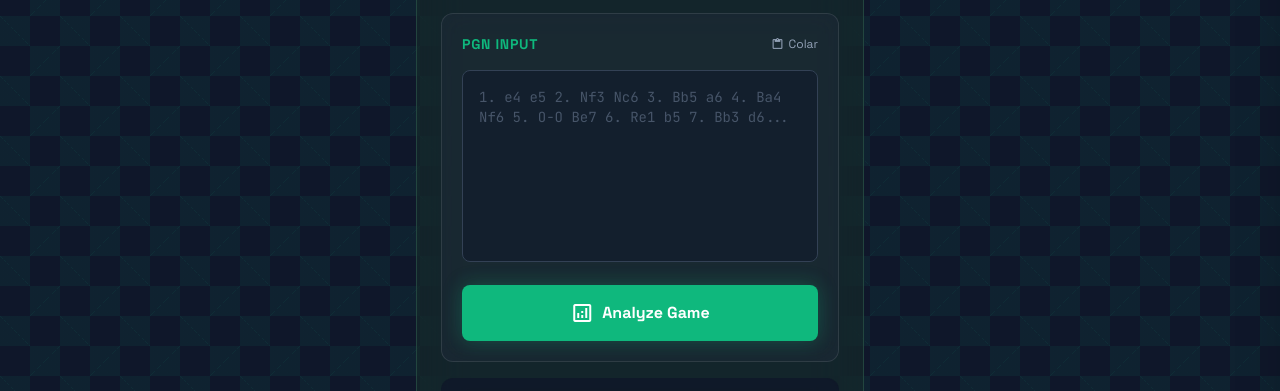
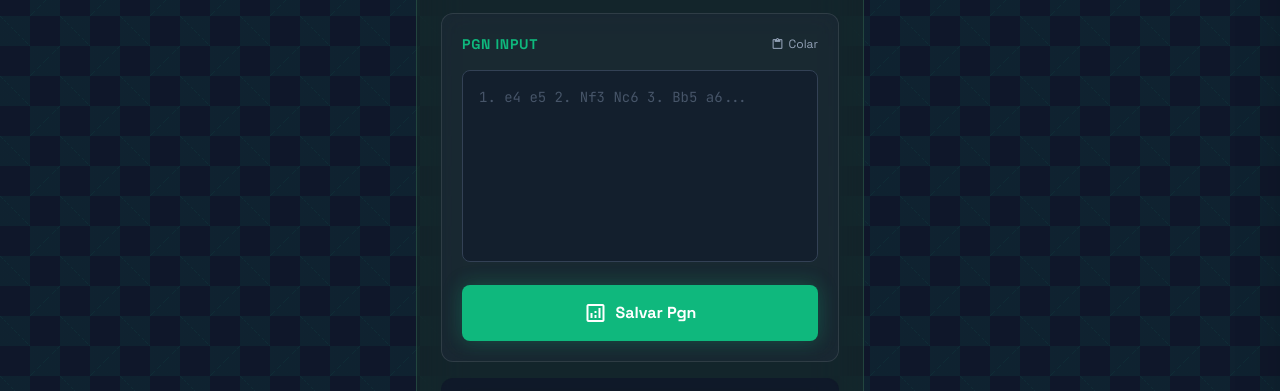
Before and after one commit to samuel-Mdcosta/frontChessTutorAi, a React (Vite) app: page /games in a window 1280 px wide. Shown: the part 194-585 px from the top of the page. Built offline with nearby package versions, Linux system fonts and the light colour scheme; no server answers; sample sign-in values are in the browser's storage.

Commit message:
[FIX] add pgn games at db

```diff
--- a/src/pages/Games.jsx
+++ b/src/pages/Games.jsx
@@ -1,21 +1,18 @@
-import { useEffect, useState } from "react";
+import { useEffect, useState, useCallback } from "react";
 import axios from "axios";
 import { useNavigate } from "react-router-dom";
 
 export default function Games() {
   const [games, setGames] = useState([]);
   const [loading, setLoading] = useState(true);
+
+  const [pgnInput, setPgnInput] = useState("");
+  const [isSaving, setIsSaving] = useState(false);
+
   const navigate = useNavigate();
-
   const username = localStorage.getItem("username");
 
-  useEffect(() => {
-    if (!username) {
-      navigate("/");
-      return;
-    }
-
-    async function fetchGames() {
+  const fetchGames = useCallback(async () => {
     try {
       const response = await axios.get(
         `http://localhost:8000/users/${username}/games`
@@ -26,10 +23,47 @@ export default function Games() {
     } finally {
       setLoading(false);
     }
+  }, [username]);
+
+  useEffect(() => {
+    if (!username) {
+      navigate("/");
+      return;
+    }
+    fetchGames();
+  }, [username, navigate, fetchGames]);
+
+  const handleSaveGame = async () => {
+    if (!pgnInput.trim()) {
+      alert("Por favor, cole um PGN antes de salvar.");
+      return;
     }
 
+    setIsSaving(true);
+
+    try {
+      await axios.post(
+        `http://localhost:8000/users/${username}/games`,
+        pgnInput,
+        {
+          headers: {
+            "Content-Type": "text/plain",
+          },
+        }
+      );
+      setPgnInput("");
       fetchGames();
-  }, [username, navigate]);
+    } catch (error) {
+      console.error("Erro ao salvar:", error);
+      if (error.response && error.response.data && error.response.data.detail) {
+        alert(`Erro: ${error.response.data.detail}`);
+      } else {
+        alert("Erro ao salvar a partida. Verifique se o PGN é válido.");
+      }
+    } finally {
+      setIsSaving(false);
+    }
+  };
 
   if (!username) return null;
 
@@ -47,7 +81,17 @@ export default function Games() {
             <h3 className="text-sm font-bold uppercase tracking-wider text-primary">
               PGN Input
             </h3>
-            <button className="text-xs text-slate-400 flex items-center gap-1 hover:text-white transition-colors">
+            <button
+              onClick={async () => {
+                try {
+                  const text = await navigator.clipboard.readText();
+                  setPgnInput(text);
+                } catch (err) {
+                  console.error("Falha ao ler clipboard", err);
+                }
+              }}
+              className="text-xs text-slate-400 flex items-center gap-1 hover:text-white transition-colors"
+            >
               <span className="material-symbols-outlined text-sm">
                 content_paste
               </span>
@@ -56,13 +100,26 @@ export default function Games() {
           </div>
           <div className="relative group">
             <textarea
+              value={pgnInput}
+              onChange={(e) => setPgnInput(e.target.value)}
               className="w-full h-48 bg-slate-900/50 border border-slate-700 rounded-lg p-4 font-mono text-sm text-primary/90 focus:ring-2 focus:ring-primary focus:border-transparent transition-all resize-none placeholder:text-slate-600"
-              placeholder="1. e4 e5 2. Nf3 Nc6 3. Bb5 a6 4. Ba4 Nf6 5. O-O Be7 6. Re1 b5 7. Bb3 d6..."
+              placeholder="1. e4 e5 2. Nf3 Nc6 3. Bb5 a6..."
             ></textarea>
           </div>
-          <button className="w-full mt-4 bg-primary hover:bg-primary/90 text-white font-bold py-4 rounded-lg flex items-center justify-center gap-2 transition-all emerald-glow active:scale-[0.98]">
+
+          <button
+            onClick={handleSaveGame}
+            disabled={isSaving}
+            className="w-full mt-4 bg-primary hover:bg-primary/90 text-white font-bold py-4 rounded-lg flex items-center justify-center gap-2 transition-all emerald-glow active:scale-[0.98] disabled:opacity-50 disabled:cursor-not-allowed"
+          >
+            {isSaving ? (
+              <span>Salvando...</span>
+            ) : (
+              <>
                 <span className="material-symbols-outlined">analytics</span>
-            Analyze Game
+                Salvar Pgn
+              </>
+            )}
           </button>
         </div>
       </section>
@@ -107,11 +164,13 @@ export default function Games() {
                 <div className="flex flex-col gap-0.5">
                   <div className="flex items-center gap-2">
                     <span className="font-bold text-white text-base">
-                      {game.opponent}
+                      {game.opponent || "Unknown Opponent"}
                     </span>
+                    {game.result && (
                       <span className="text-xs text-slate-400 font-mono border border-white/10 px-1 rounded">
                         {game.result}
                       </span>
+                    )}
                   </div>
                   <span className="text-xs text-slate-500">{game.date}</span>
                 </div>
```
Also changed, not shown: src/pages/Login.jsx (+0 -13 lines). Lines whose indentation alone changed are shown as unchanged.
